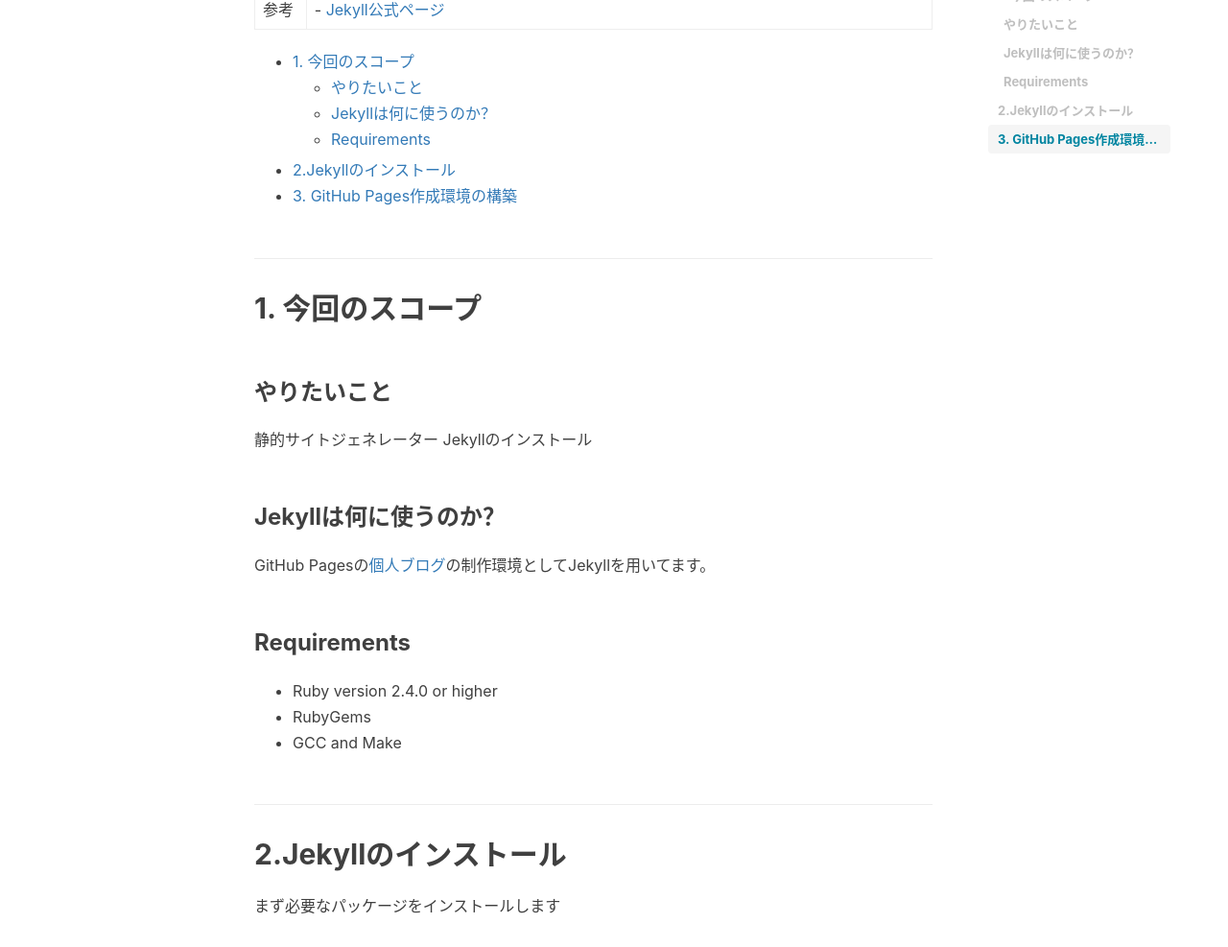
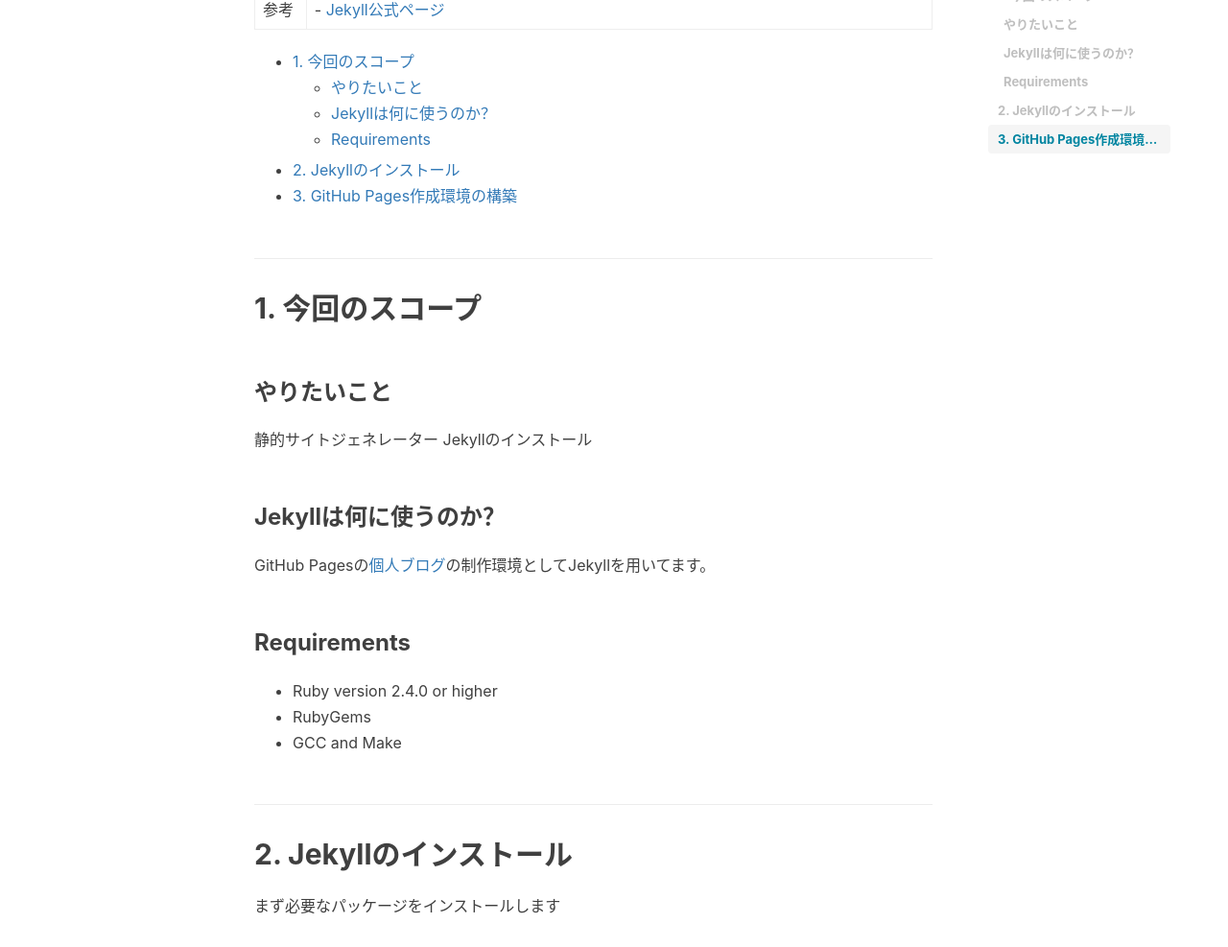
Before and after one commit to RyoNakagami/RyoNakagami.github.io, a Jekyll site: the page built from _posts/2020-12-27-ubuntu-jekyll-install.md, in a window 1280 px wide and 1400 px high, scrolled down 592 px. Shown: the part 153-1140 px from the top of the window at 96% size. Built offline with Jekyll 4.4.1, drawn with Linux system fonts in a browser that asks for light colours; nearby versions of some CDN libraries; comment, search, counter and statistics services are not loaded; part of the change alters nothing that is shown.

Commit message:
FIX NEWPOST 20201227

```diff
--- a/_posts/2020-12-27-ubuntu-jekyll-install.md
+++ b/_posts/2020-12-27-ubuntu-jekyll-install.md
@@ -27,7 +27,7 @@ tags:
   - [やりたいこと](#%E3%82%84%E3%82%8A%E3%81%9F%E3%81%84%E3%81%93%E3%81%A8)
   - [Jekyllは何に使うのか？](#jekyll%E3%81%AF%E4%BD%95%E3%81%AB%E4%BD%BF%E3%81%86%E3%81%AE%E3%81%8B)
   - [Requirements](#requirements)
-- [2.Jekyllのインストール](#2jekyll%E3%81%AE%E3%82%A4%E3%83%B3%E3%82%B9%E3%83%88%E3%83%BC%E3%83%AB)
+- [2. Jekyllのインストール](#2-jekyll%E3%81%AE%E3%82%A4%E3%83%B3%E3%82%B9%E3%83%88%E3%83%BC%E3%83%AB)
 - [3. GitHub Pages作成環境の構築](#3-github-pages%E4%BD%9C%E6%88%90%E7%92%B0%E5%A2%83%E3%81%AE%E6%A7%8B%E7%AF%89)
 
 <!-- END doctoc generated TOC please keep comment here to allow auto update -->
@@ -47,7 +47,7 @@ GitHub Pagesの[個人ブログ](https://ryonakagami.github.io/)の制作環境
 - RubyGems
 - GCC and Make
 
-## 2.Jekyllのインストール
+## 2. Jekyllのインストール
 
 まず必要なパッケージをインストールします
 
```
